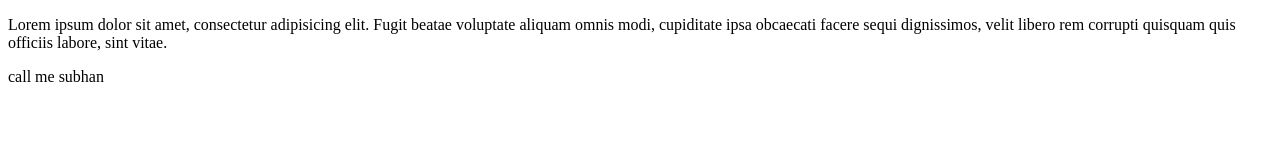
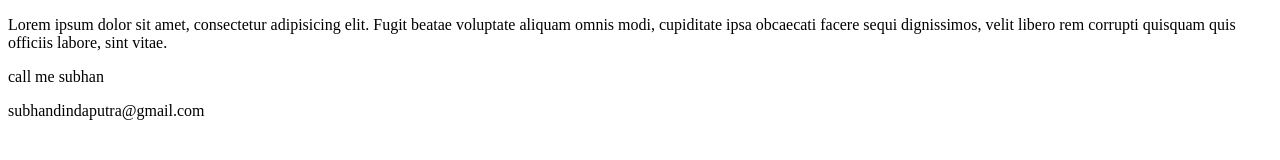
Before and after one commit to subhandp/webgit, a plain HTML site: page index.html in a window 1280 px wide. Drawn offline with Linux system fonts and the light colour scheme.

Commit message:
fixed and added email ke table

```diff
--- a/index.html
+++ b/index.html
@@ -10,7 +10,7 @@
 	<p>Lorem ipsum dolor sit amet, consectetur adipisicing elit. Fugit beatae voluptate aliquam omnis modi, cupiditate ipsa obcaecati facere sequi dignissimos, velit libero rem corrupti quisquam quis officiis labore, sint vitae.</p>
 	<p>call me subhan</p>
 	<table>
-
+		<span>subhandindaputra@gmail.com</span>
 	</table>
 </body>
 </html>
```
